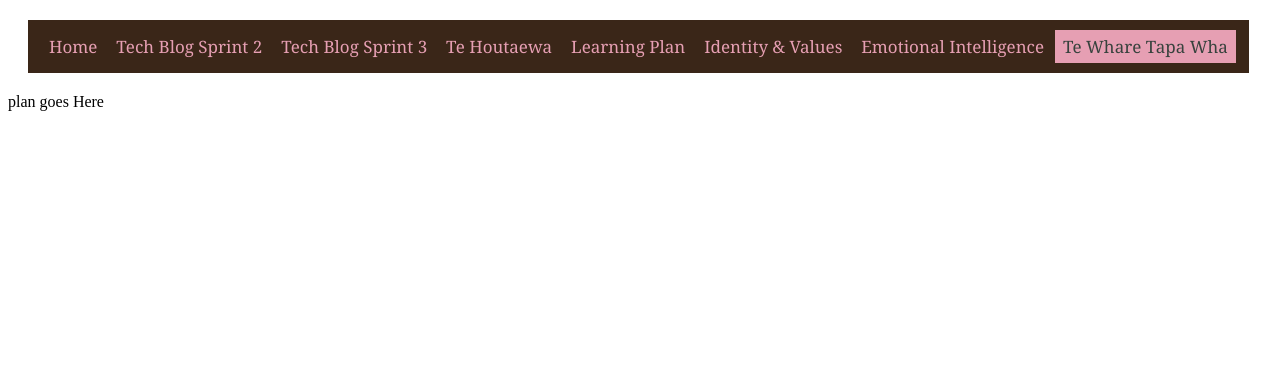
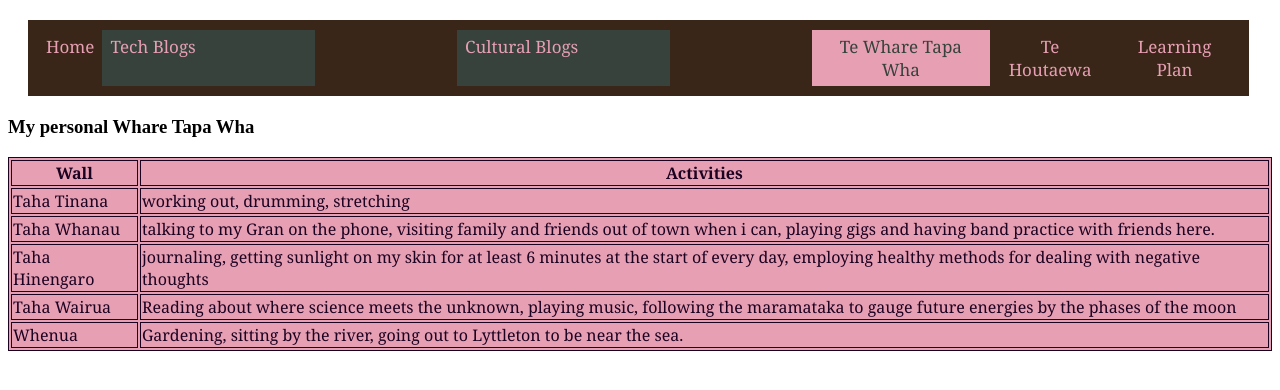
Before and after one commit to hope-robertson/hope-robertson, a plain HTML site: page blog/te-whare-tapa-wha.html in a window 1280 px wide. Drawn offline with Linux system fonts and the light colour scheme.

Commit message:
add te whare tapa wha page

```diff
--- a/blog/te-whare-tapa-wha.html
+++ b/blog/te-whare-tapa-wha.html
@@ -8,39 +8,88 @@
       rel="stylesheet"
       type="text/css"
     />
-    <title>Identity and Values</title>
+    <title>Neuroplasticity</title>
   </head>
-  <body>
+
   <body class="research">
     <nav class="topnav">
       <a href="https://hope-robertson.github.io/">Home</a>
-
+      <div class="dropdown">
+        <button class="dropbtn">Tech Blogs</button>
+        <div class="dropdown-content">
           <a href="https://hope-robertson.github.io/blog/html-css.html"
-          >Tech Blog Sprint 2</a
+            >HTML & CSS</a
           >
           <a href="https://hope-robertson.github.io/blog/javascript-dom.html"
-        >Tech Blog Sprint 3</a
+            >JavaScript DOM</a
           >
-
-        <a href="https://hope-robertson.github.io/blog/te-houtaewa-template.html"
-          >Te Houtaewa</a
+        </div>
+      </div>
+      <div class="dropdown">
+        <button class="dropbtn">Cultural Blogs</button>
+        <div class="dropdown-content">
+          <a href="https://hope-robertson.github.io/blog/neuroplasticity.html"
+            >Neuroplasticity</a
           >
-
-        <a href="https://hope-robertson.github.io/blog/learning-plan.html"
-          >Learning Plan</a
+          <a
+            href="https://hope-robertson.github.io/blog/emotional-intelligence.html"
+            >Emotional Intelligence</a
           >
           <a href="https://hope-robertson.github.io/blog/identity-values.html"
             >Identity & Values</a
           >
-        <a href="https://hope-robertson.github.io/blog/emotional-intelligence.html"
-        >Emotional Intelligence</a
+          <a
+            class="active"
+            href="https://hope-robertson.github.io/blog/problem-solving.html"
+            >Problem Solving</a
           >
-      <a class="active" href="https://hope-robertson.github.io/blog/te-whare-tapa-wha.html"
+        </div>
+      </div>
+      <a
+        class="active"
+        href="https://hope-robertson.github.io/blog/te-whare-tapa-wha.html"
         >Te Whare Tapa Wha</a
       >
+      <a href="https://hope-robertson.github.io/blog/te-houtaewa-template.html"
+        >Te Houtaewa</a
+      >
+      <a href="https://hope-robertson.github.io/blog/learning-plan.html"
+        >Learning Plan</a
+      >
     </nav>
+    <div class="tapawha">
     <p>
-        plan goes Here
+      <h3>My personal Whare Tapa Wha</h3>
+      <table>
+        <tr>
+          <th>Wall</th>
+          <th>Activities</th>
+        </tr>
+        <tr>
+        <td>Taha Tinana</td>
+        <td>working out, drumming, stretching</td>
+      </tr>
+      <tr>
+        <td>Taha Whanau</td>
+        <td>talking to my Gran on the phone, visiting family and friends out of town when i can, playing gigs and having band practice with friends here.</td>
+
+      </tr>
+      <tr>
+        <td>Taha Hinengaro
+        </td><td>journaling, getting sunlight on my skin for at least 6 minutes at the start of every day, employing healthy methods for dealing with negative thoughts</td>
+
+      </tr>
+ <tr>
+  <td>Taha Wairua</td>
+  <td>Reading about where science meets the unknown, playing music, following the maramataka to gauge future energies by the phases of the moon</td>
+
+ </tr>
+ <tr>
+  <td>Whenua</td>
+  <td>Gardening, sitting by the river, going out to Lyttleton to be near the sea.</td>
+ </tr>
+    </table>
     </p>
+  </div>
   </body>
 </html>
```
Lines whose indentation alone changed are shown as unchanged.
